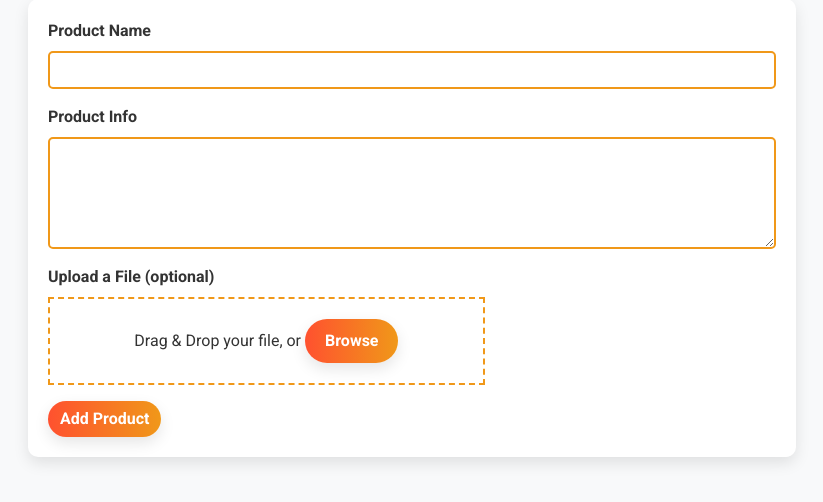
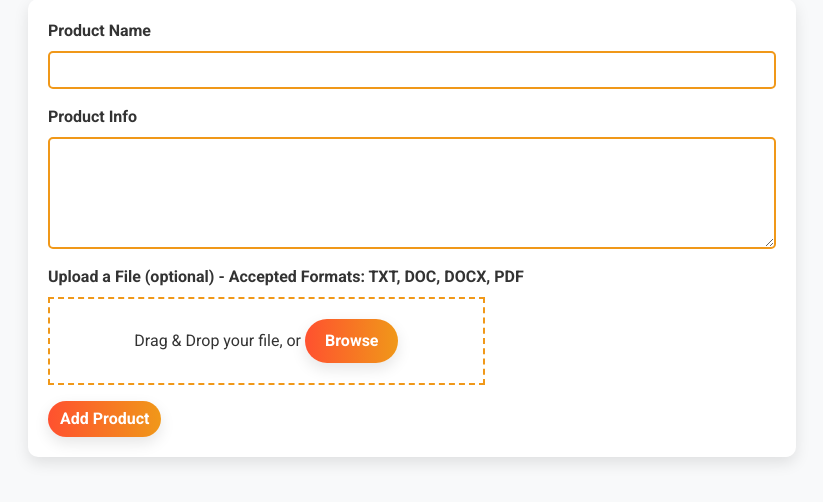
Before and after one commit to wooyakob/sensaigroup, a Flask app: page /products in a window 1280 px wide. Shown: the part 187-689 px from the top of the page, without its empty margins (228-1051 px from the left). Run offline with Flask 3, Linux system fonts and the light colour scheme; parts of the project's set-up code (start-up, migrations or seed data) failed here and were passed over; some libraries are stand-ins or nearby versions.

Commit message:
reading doc, docx, txt and product upload rejig

```diff
--- a/app.py
+++ b/app.py
@@ -87,7 +87,6 @@ def objections_data():
 def total_users():
     total = User.query.count()
     return jsonify(total=total)
-
 
 @app.route('/add_product', methods=['GET', 'POST'])
 def add_product():
--- a/products.py
+++ b/products.py
@@ -2,11 +2,12 @@ from flask import Blueprint, render_template, request, jsonify
 import PyPDF2
 import os
 import string
+from docx import Document
 
 products = Blueprint('products', __name__)
 
 UPLOAD_FOLDER = 'uploads'
-ALLOWED_EXTENSIONS = {'pdf', 'doc', 'docx'}
+ALLOWED_EXTENSIONS = {'pdf', 'doc', 'docx', 'txt'}
 
 BASE_DIR = os.path.abspath(os.path.dirname(__file__))
 UPLOAD_FOLDER = os.path.join(BASE_DIR, 'uploads')
@@ -44,10 +45,22 @@ def upload_file():
 
             printable_text = ''.join(filter(lambda x: x in string.printable, text))
 
-            text_filename = os.path.join(UPLOAD_FOLDER, file.filename.rsplit('.', 1)[0] + ".txt")
-            with open(text_filename, 'w', encoding='utf-8') as text_file:
-                text_file.write(printable_text)
+    elif filename.endswith('.doc') or filename.endswith('.docx'):
+        doc = Document(filename)
+        fullText = []
+        for para in doc.paragraphs:
+            fullText.append(para.text)
+        printable_text = '\n'.join(fullText)
 
-        return jsonify({"text_file": text_filename})
+    elif filename.endswith('.txt'):
+        with open(filename, 'r', encoding='utf-8') as txt_file:
+            printable_text = txt_file.read()
 
-    return jsonify({"error": "File type not supported"})
+    else:
+        return jsonify({"error": "File type not supported"})
+
+    text_filename = os.path.join(UPLOAD_FOLDER, file.filename.rsplit('.', 1)[0] + ".txt")
+    with open(text_filename, 'w', encoding='utf-8') as text_file:
+        text_file.write(printable_text)
+
+    return jsonify({"text_file": text_filename})
--- a/requirements.txt
+++ b/requirements.txt
@@ -62,6 +62,7 @@ jupyterlab==3.4.2
 jupyterlab-pygments==0.2.2
 jupyterlab-server==2.14.0
 Levenshtein==0.21.0
+lxml==4.9.3
 Mako==1.2.4
 MarkupSafe==2.1.2
 matplotlib-inline==0.1.3
@@ -100,6 +101,7 @@ pyparsing==3.0.9
 PyPDF2==3.0.1
 pyrsistent==0.18.1
 python-dateutil==2.8.2
+python-docx==0.8.11
 python-dotenv==1.0.0
 python-Levenshtein==0.21.0
 pytz==2023.3
--- a/static/products.js
+++ b/static/products.js
@@ -1,7 +1,7 @@
 document.addEventListener("DOMContentLoaded", function() {
-
     // File Drop Zone
     const dropzone = document.getElementById("dropzone");
+    let selectedFile; // Temporary storage for the selected file
 
     dropzone.addEventListener("dragover", event => {
         event.preventDefault();
@@ -15,26 +15,40 @@ document.addEventListener("DOMContentLoaded", function() {
     dropzone.addEventListener("drop", event => {
         event.preventDefault();
         dropzone.classList.remove("dragover");
-        const file = event.dataTransfer.files[0];
-        if(file.type === "application/pdf") {
-            uploadFile(file);
-        } else {
-            alert("Only PDF files are allowed.");
-        }
+        handleFile(event.dataTransfer.files[0]);
     });
 
     // File Input Change
     document.getElementById("fileInput").addEventListener("change", event => {
-        const file = event.target.files[0];
-        if(file.type === "application/pdf") {
-            uploadFile(file);
+        handleFile(event.target.files[0]);
+    });
+
+    function handleFile(file) {
+        const allowedTypes = ["application/pdf", "text/plain", "application/msword", "application/vnd.openxmlformats-officedocument.wordprocessingml.document"];
+        if (allowedTypes.includes(file.type)) {
+            selectedFile = file;
+            dropzone.innerText = "Selected File: " + selectedFile.name;  // Display the file name in the dropzone
         } else {
-            alert("Only PDF files are allowed.");
+            alert("Only PDF, TXT, DOC, and DOCX files are allowed.");
+            selectedFile = null;
+        }
+    }
+
+    document.querySelector('form[action="/add_product"]').addEventListener("submit", (event) => {
+        if (selectedFile) {
+            event.preventDefault();
+            uploadFile(selectedFile).then(() => {
+                event.target.submit();
+            }).catch(error => {
+                console.error("Error uploading file:", error);
+                alert("Error uploading file. Please try again.");
+            });
         }
     });
 
     // AJAX Upload
     function uploadFile(file) {
+        return new Promise((resolve, reject) => {
             const formData = new FormData();
             formData.append("file", file);
 
@@ -49,19 +63,17 @@ document.addEventListener("DOMContentLoaded", function() {
                 return response.json();
             })
             .then(data => {
-            console.log(data);
                 if (data.error) {
                     alert(data.error);
-            } else if (data.text) {
-                alert(data.text);
+                    reject(data.error);
                 } else if (data.text_file) {
                     document.getElementById("textFilePath").value = data.text_file;
-                alert("File uploaded and processed successfully.");
+                    resolve();
+                } else {
+                    reject(new Error('Unknown error occurred.'));
                 }
             })
-        .catch(error => {
-            console.error("Error uploading file:", error);
+            .catch(reject);
         });
     }
-
 });
--- a/templates/products.html
+++ b/templates/products.html
@@ -31,26 +31,22 @@
 
     <section class="product-section">
         <form action="/add_product" method="post">
-            <!-- Product Name -->
             <div class="form-group">
                 <label for="productName">Product Name</label>
                 <input type="text" class="form-control" id="productName" name="product_name" required>
             </div>
-            <!-- Product Info -->
             <div class="form-group">
                 <label for="productInfo">Product Info</label>
                 <textarea class="form-control" id="productInfo" rows="4" name="product_info" required></textarea>
             </div>
-            <!-- File Upload Section -->
             <div class="form-group">
-                <label for="fileInput">Upload a File (optional)</label>
+                <label for="fileInput">Upload a File (optional) - Accepted Formats: TXT, DOC, DOCX, PDF</label>
                 <div class="dropzone" id="dropzone">
                     Drag & Drop your file, or <button type="button" onclick="document.getElementById('fileInput').click();">Browse</button>
-                    <input type="file" id="fileInput" style="display: none;" accept=".pdf" />
+                    <input type="file" id="fileInput" style="display: none;" accept=".pdf, .txt, .doc, .docx" />
                 </div>
             </div>
 
-            <!-- Hidden Field and Submit Button -->
             <input type="hidden" name="text_file_path" id="textFilePath">
             <button type="submit" class="btn btn-primary">Add Product</button>
         </form>
```
Also changed, not shown: 1 other file. Lines whose indentation alone changed are shown as unchanged.
